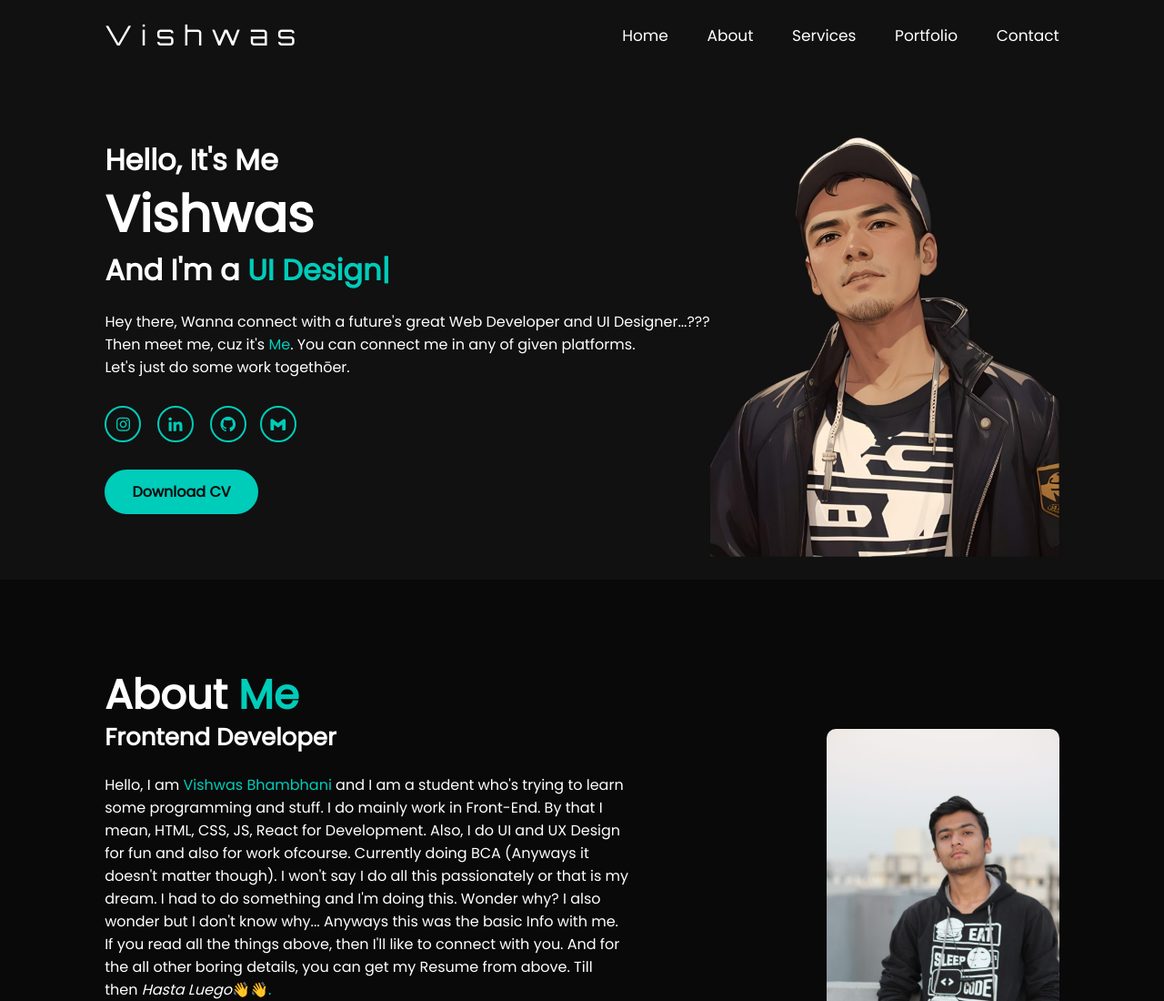
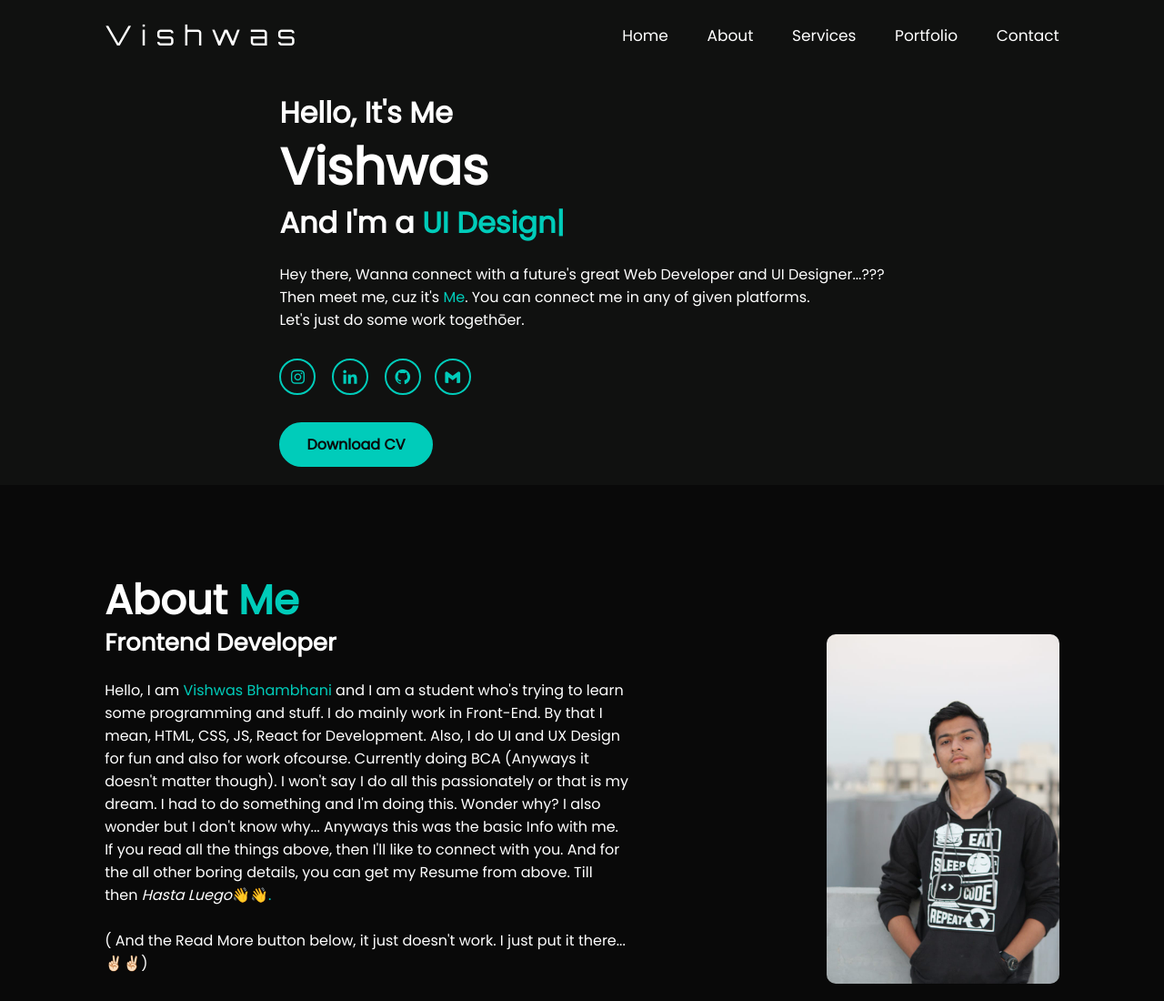
Before and after one commit to Vishwas904/Vishwas-Portfolio, a plain HTML site: page index.html in a window 1280 px wide. Shown: the top 1100 px of the page at 91% size. Drawn offline with nearby package versions, Linux system fonts and the light colour scheme.

Commit message:
Removed hero section image

```diff
--- a/index.html
+++ b/index.html
@@ -54,9 +54,9 @@
         </div>
         <a href="Resume.pdf" class="btn" download>Download CV</a>
       </div>
-      <div class="home-img">
+<!--       <div class="home-img">
         <img src="Avtar 1.png" alt="" />
-      </div>
+      </div> -->
     </section>
 
     <!-- About Section -->
```
